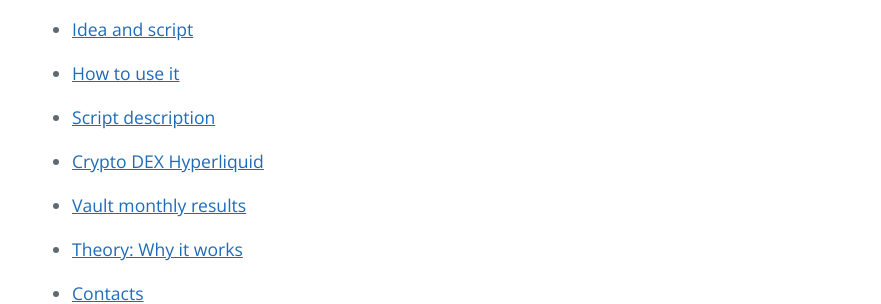
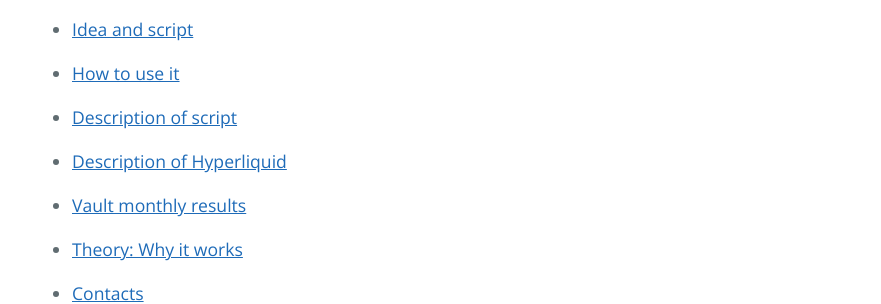
Before and after one commit to sergeyen7/sergeyen7.github.io, a Jekyll site: the page built from index.md, in a window 1280 px wide and 900 px high, scrolled down 334 px. Shown: the part 155-459 px from the top of the window, without its empty margins (192-1073 px from the left). Built offline with Jekyll 4.4.1, drawn with Linux system fonts in a browser that asks for light colours; nearby versions of some CDN libraries; some of the changed text lies outside the part shown.

Commit message:
Update index.md

```diff
--- a/index.md
+++ b/index.md
@@ -12,9 +12,9 @@ description: Do trend following strategy works in crypto?
 
 * [How to use it](#how-to-use-it)
 
-* [Script description](#script-description)
+* [Description of script](#description-of-script)
 
-* [Crypto DEX Hyperliquid](#crypto-dex-hyperliquid)
+* [Description of Hyperliquid](#description-of-hyperliquid)
 
 * [Vault monthly results](#vault-monthly-results)
 
@@ -79,7 +79,7 @@ I coded this as a script in Tradingview:
 
      [Vault Donchian Quest Research](https://app.hyperliquid.xyz/vaults/0x54094fd5077de413017b5e83da0b587043b55144).
 
-# Script description
+# Description of script
 
 Strategy uses two channels. One channel - for opening trades. Second channel - for closing. Channel is similar to Donchian channel, but uses Close prices (not High/Low).
 
@@ -186,7 +186,7 @@ Inputs (Settings):
 * Show info label: show informational label with calculations: ATR, order size, prices.
 
 
-# Crypto DEX Hyperliquid
+# Description of Hyperliquid
 
 Hyperliquid is an order book perpetual futures DEX. The DEX runs on the Hyperliquid L1, a custom blockchain that is performant enough to operate the whole exchange – every operation happens transparently on-chain with block latency <1 second.
 
```
